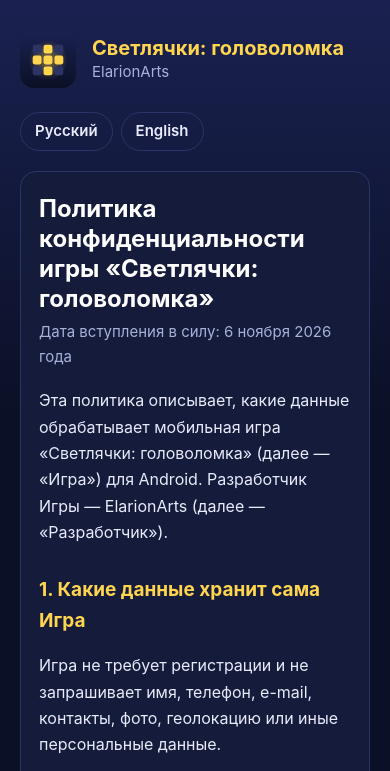
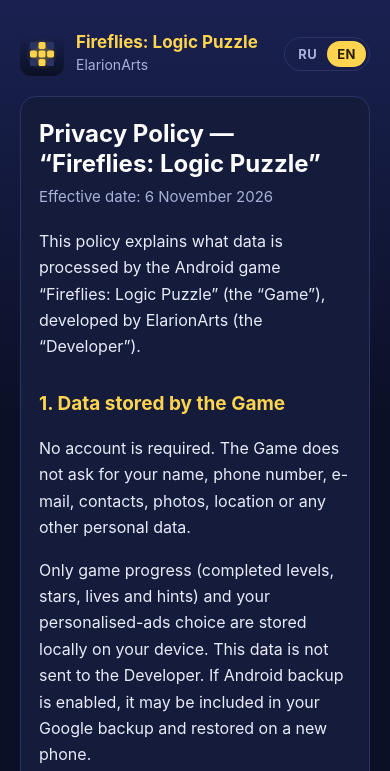
Before and after one commit to ElarionArts/svetlyachki, a plain HTML site: page privacy-policy.html in a window 390 px wide. Shown: the top 771 px of the page. Drawn offline with Linux system fonts and the light colour scheme.

Commit message:
Update site footer and page navigation
- Footer links on separate lines on mobile, copyright at the end
- Back to home link on privacy and terms pages
- RU/EN switch on privacy and terms pages
- White hover color for links and buttons
- English name changed to Fireflies: Logic Puzzle

```diff
--- a/privacy-policy.html
+++ b/privacy-policy.html
@@ -3,8 +3,20 @@
 <head>
 <meta charset="utf-8">
 <meta name="viewport" content="width=device-width, initial-scale=1">
+<script>
+  // Язык страницы: ?lang= → #ru/#en → сохранённый выбор → язык браузера
+  (function () {
+    var l = null;
+    try { var q = new URLSearchParams(location.search).get('lang'); if (q === 'ru' || q === 'en') l = q; } catch (e) {}
+    if (!l && (location.hash === '#ru' || location.hash === '#en')) l = location.hash.slice(1);
+    if (!l) { try { var s = localStorage.getItem('lang'); if (s === 'ru' || s === 'en') l = s; } catch (e) {} }
+    if (!l) l = (navigator.language || 'ru').toLowerCase().indexOf('ru') === 0 ? 'ru' : 'en';
+    document.documentElement.setAttribute('data-lang', l);
+    document.documentElement.lang = l;
+  })();
+</script>
 <title>Политика конфиденциальности — Светлячки: головоломка</title>
-<meta name="description" content="Политика конфиденциальности мобильной игры «Светлячки: головоломка» от ElarionArts. Privacy policy of the mobile game “Fireflies: Light Puzzle”.">
+<meta name="description" content="Политика конфиденциальности мобильной игры «Светлячки: головоломка» от ElarionArts. Privacy policy of the mobile game “Fireflies: Logic Puzzle”.">
 <meta name="robots" content="index, follow">
 <style>
   :root {
@@ -30,12 +42,18 @@
   header svg { flex: none; width: 56px; height: 56px; border-radius: 14px; }
   .brand { font-size: 15px; color: var(--dim); }
   .brand b { color: var(--accent); font-size: 20px; display: block; line-height: 1.2; }
-  nav.lang { display: flex; gap: 8px; margin: 24px 0 8px; }
-  nav.lang a {
-    color: var(--text); text-decoration: none; font-weight: 600; font-size: 15px;
-    padding: 6px 14px; border: 1px solid var(--line); border-radius: 999px;
+  .brand { flex: 1; min-width: 0; }
+  .lang { flex: none; display: inline-flex; border: 1px solid var(--line); border-radius: 999px; padding: 3px; }
+  .lang button {
+    border: 0; background: none; color: var(--dim); font: inherit; font-size: 13px; font-weight: 700;
+    padding: 4px 10px; border-radius: 999px; cursor: pointer; letter-spacing: .5px; line-height: 1.4;
   }
-  nav.lang a:hover, nav.lang a:focus-visible { border-color: var(--accent); color: var(--accent); }
+  .lang button[aria-pressed="false"]:hover { color: #fff; }
+  .lang button[aria-pressed="true"] { background: var(--accent); color: #2b1d00; cursor: default; }
+  .lang button:focus-visible { outline: 2px solid var(--teal); outline-offset: 2px; }
+  /* Показываем только выбранный язык; без JavaScript видны обе версии */
+  html[data-lang="ru"] .en, html[data-lang="en"] .ru { display: none; }
+  html:not([data-lang]) .lang, html:not([data-lang]) .brand .en { display: none; }
   article {
     background: var(--card); border: 1px solid var(--line); border-radius: 20px;
     padding: 28px 28px 20px; margin-top: 20px;
@@ -47,12 +65,23 @@
   ul { padding-left: 22px; }
   li { margin: 4px 0; }
   a { color: var(--teal); }
-  a:hover { color: var(--accent); }
+  a:hover { color: #fff; }
   .contact {
     margin-top: 28px; padding: 14px 18px; border-radius: 14px;
     background: rgba(77, 208, 225, .08); border: 1px solid rgba(77, 208, 225, .25);
   }
   footer { margin-top: 32px; color: var(--dim); font-size: 14px; text-align: center; }
+  a.home {
+    display: inline-block; margin-top: 18px; color: var(--dim);
+    text-decoration: none; font-weight: 600; font-size: 15px;
+  }
+  a.home:hover, a.home:focus-visible { color: #fff; }
+  @media (max-width: 400px) {
+    header { gap: 12px; }
+    header svg { width: 44px; height: 44px; border-radius: 11px; }
+    .brand { font-size: 14px; }
+    .brand b { font-size: 17px; }
+  }
   @media (max-width: 520px) {
     body { font-size: 16px; }
     article { padding: 22px 18px 14px; border-radius: 16px; }
@@ -62,7 +91,7 @@
     body { background: #fff; color: #000; }
     article { border: none; background: none; padding: 0; }
     h1, h2, p, li, .date, .brand { color: #000 !important; }
-    nav.lang, header svg { display: none; }
+    .lang, header svg, a.home { display: none; }
   }
 </style>
 </head>
@@ -87,16 +116,15 @@
         <rect x="45.5" y="66.5" width="17" height="17" rx="4"/>
       </g>
     </svg>
-    <div class="brand"><b>Светлячки: головоломка</b>ElarionArts</div>
+    <div class="brand"><b><span class="ru">Светлячки: головоломка</span><span class="en">Fireflies: Logic Puzzle</span></b>ElarionArts</div>
+    <div class="lang" role="group" aria-label="Язык / Language">
+      <button type="button" data-lang="ru" aria-pressed="false">RU</button>
+      <button type="button" data-lang="en" aria-pressed="false">EN</button>
+    </div>
   </header>
 
-  <nav class="lang" aria-label="Язык / Language">
-    <a href="#ru" hreflang="ru">Русский</a>
-    <a href="#en" hreflang="en">English</a>
-  </nav>
-
   <!-- ===================================================== RU -->
-  <article id="ru" lang="ru">
+  <article class="ru" lang="ru">
     <h1>Политика конфиденциальности игры «Светлячки: головоломка»</h1>
     <p class="date">Дата вступления в силу: 6 ноября 2026 года</p>
 
@@ -127,14 +155,15 @@
     <p>Мы можем обновлять эту политику. Новая версия публикуется по этому же адресу с указанием даты вступления в силу.</p>
 
     <p class="contact">Контакт для вопросов: <a href="mailto:elarionarts@gmail.com">elarionarts@gmail.com</a></p>
+    <a class="home" href="index.html?lang=ru">← На главную</a>
   </article>
 
   <!-- ===================================================== EN -->
-  <article id="en" lang="en">
-    <h1>Privacy Policy — “Fireflies: Light Puzzle”</h1>
+  <article class="en" lang="en">
+    <h1>Privacy Policy — “Fireflies: Logic Puzzle”</h1>
     <p class="date">Effective date: 6 November 2026</p>
 
-    <p>This policy explains what data is processed by the Android game “Fireflies: Light Puzzle” (the “Game”), developed by ElarionArts (the “Developer”).</p>
+    <p>This policy explains what data is processed by the Android game “Fireflies: Logic Puzzle” (the “Game”), developed by ElarionArts (the “Developer”).</p>
 
     <h2>1. Data stored by the Game</h2>
     <p>No account is required. The Game does not ask for your name, phone number, e-mail, contacts, photos, location or any other personal data.</p>
@@ -161,9 +190,30 @@
     <p>We may update this policy. The new version will be published at this address with a new effective date.</p>
 
     <p class="contact">Contact: <a href="mailto:elarionarts@gmail.com">elarionarts@gmail.com</a></p>
+    <a class="home" href="index.html?lang=en">← Back to home</a>
   </article>
 
   <footer>© 2026 ElarionArts</footer>
 </div>
+<script>
+  (function () {
+    var titles = { ru: 'Политика конфиденциальности — Светлячки: головоломка', en: 'Privacy Policy — Fireflies: Logic Puzzle' };
+    var buttons = document.querySelectorAll('.lang button');
+    function apply(l, remember) {
+      document.documentElement.setAttribute('data-lang', l);
+      document.documentElement.lang = l;
+      document.title = titles[l];
+      buttons.forEach(function (b) { b.setAttribute('aria-pressed', String(b.dataset.lang === l)); });
+      if (remember) {
+        try { localStorage.setItem('lang', l); } catch (e) {}
+        try { history.replaceState(null, '', location.pathname + '#' + l); } catch (e) {}
+      }
+    }
+    buttons.forEach(function (b) {
+      b.addEventListener('click', function () { apply(b.dataset.lang, true); });
+    });
+    apply(document.documentElement.getAttribute('data-lang') || 'ru', false);
+  })();
+</script>
 </body>
 </html>
```
Also changed, not shown: index.html (+12 -10 lines), terms.html (+69 -19 lines).
